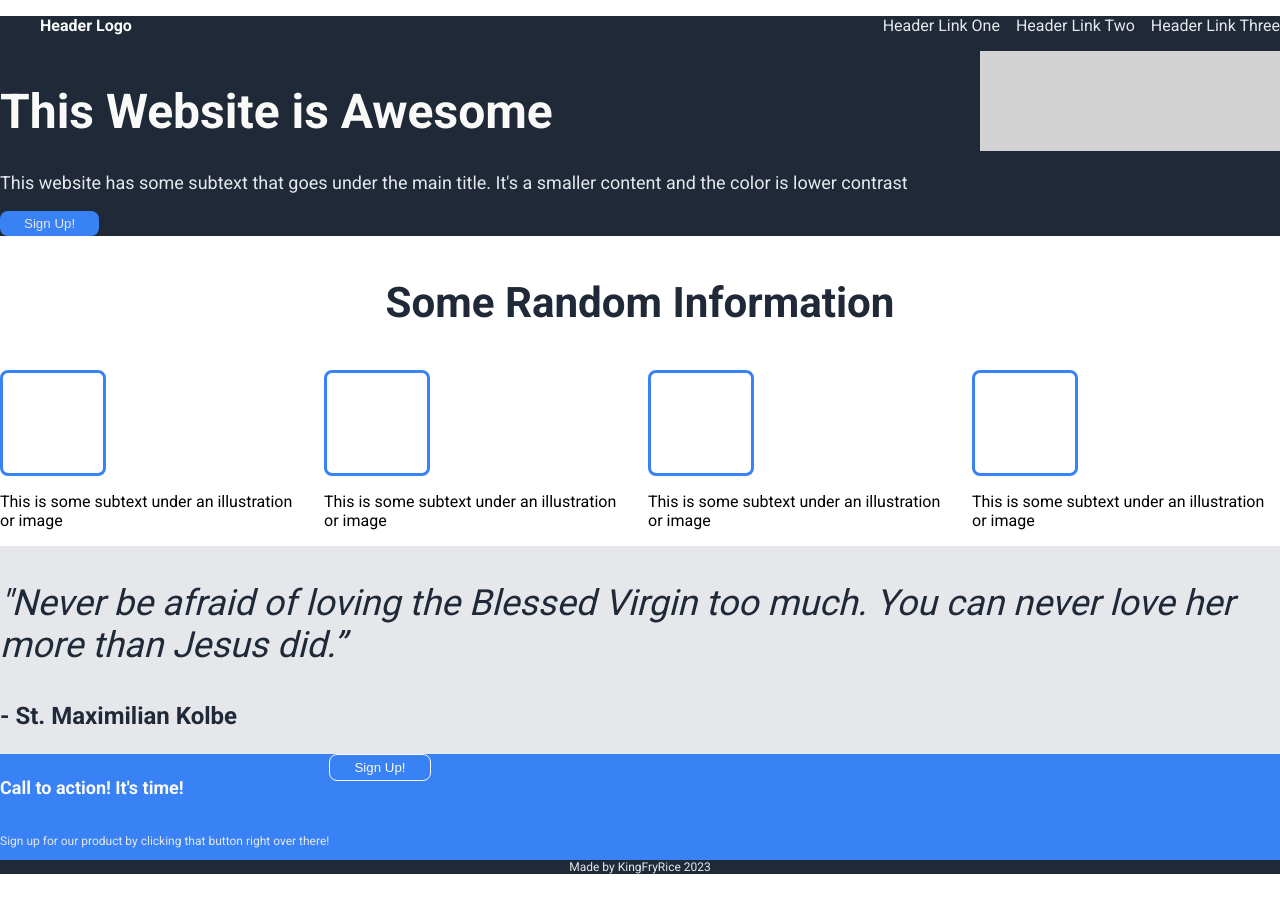
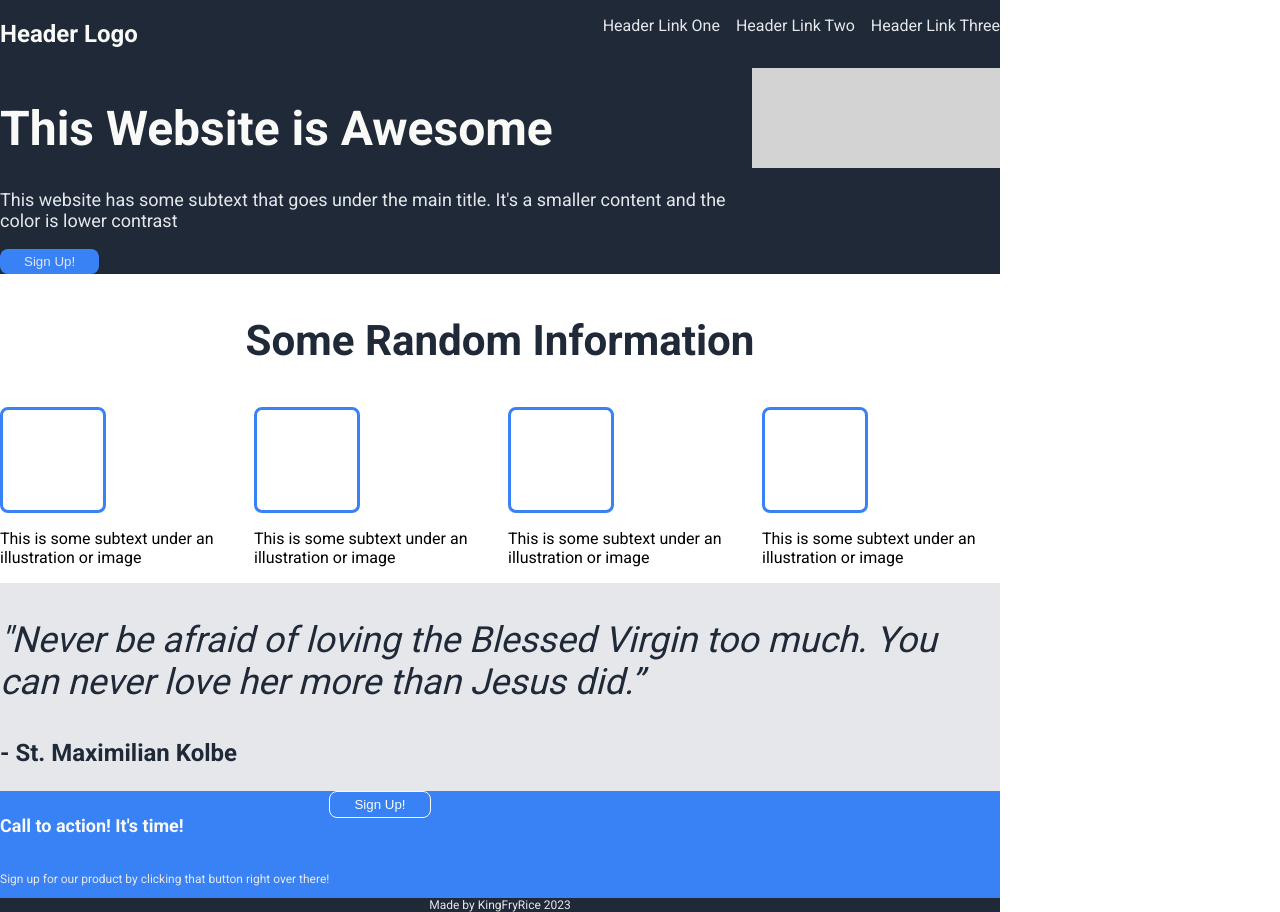
Before and after one commit to KingFryRice/landing-page, a plain HTML site: page index.html in a window 1280 px wide. Before the commit the page ends 874 px from the top, so only its background shows below. Drawn offline with Linux system fonts and the light colour scheme.

Commit message:
Adjust body flex settings and restructure navbar html

```diff
--- a/index.html
+++ b/index.html
@@ -8,15 +8,16 @@
 </head>
 <body>
 
+    <nav class="bar">
+        <h1 class="nav-logo">Header Logo</h1>
+        <ul class="nav-links">
+            <li><a href="#">Header Link One</a></li>
+            <li><a href="#">Header Link Two</a></li>
+            <li><a href="#">Header Link Three</a></li>
+        </ul>
+    </nav>
+
     <header class="hero">
-        <nav class="bar">
-            <ul class="nav-links">
-                <li class="nav-logo">Header Logo</li>
-                <li>Header Link One</li>
-                <li>Header Link Two</li>
-                <li> Header Link Three</li>
-            </ul>
-        </nav>
         <div class="hero-content">
             <div class="hero-text">
                 <h1 class="title">
--- a/style.css
+++ b/style.css
@@ -1,17 +1,31 @@
 @import url('https://fonts.googleapis.com/css2?family=Roboto:wght@400;700&display=swap');
+
+/* Main Body Styling */
 
 body {
     font-family: Roboto, sans-serif;
     box-sizing: border-box;
     padding: 0;
     margin: 0;
+    display: flex;
+    flex-direction: column;
+    width: 1000px;
+    justify-content: center;
 }
 
-/* Header and Navbar styling */
+/* Navbar styling */
 
+.bar,
 .hero,
 .footer {
     background: #1F2937;
+}
+
+.bar {
+    display: flex;
+    color: #F9FAF8;
+    font-weight: bold;
+    align-items: space-between;
 }
 
 nav .nav-links {
@@ -21,17 +35,26 @@ nav .nav-links {
     font-weight: lighter;
 }
 
-nav .nav-logo {
-    color: #F9FAF8;
-    font-weight: bold;
+.bar .nav-logo {
     margin-right: auto;
 }
 
-ul,
-li {
-    text-decoration: none;
+.bar .nav-links {
     list-style: none;
 }
+
+.nav-links a {
+    text-decoration: none;
+    color: #E5E7EB;
+    font-weight: lighter;
+}
+
+.nav-links li {
+    padding: 0;
+    margin: 0;
+}
+
+/* Header Styling */
 
 .hero-content {
     display: flex;
```
